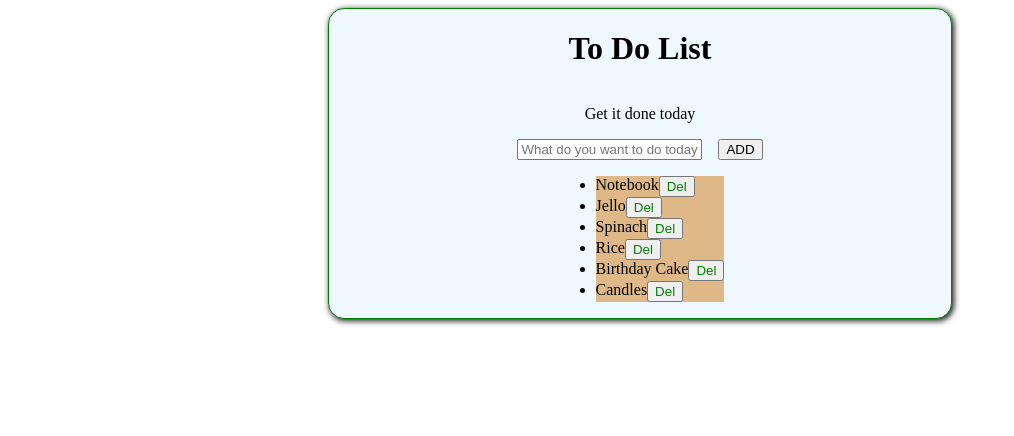
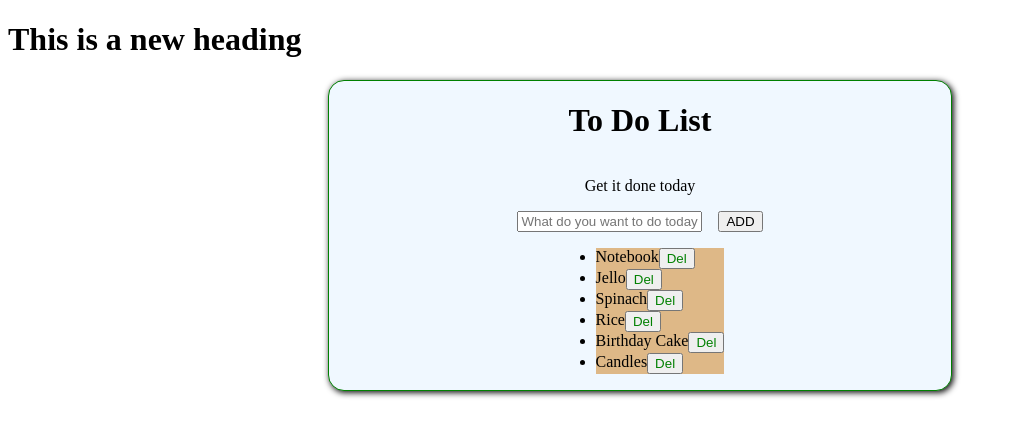
Before and after one commit to anujAJ07/javascript-tut, a plain HTML site: page index.html in a window 1280 px wide. Shown: the whole page, without its empty margins (0-1014 px from the left). Drawn offline with Linux system fonts and the light colour scheme.

Commit message:
adding new heading

```diff
--- a/index.html
+++ b/index.html
@@ -5,6 +5,7 @@
     <link rel="stylesheet" type="text/css" href="style.css">
 </head>
 <body>
+    <h1>This is a new heading</h1>
     <div class="container">
         <h1>To Do List</h1>
         <p id="first">Get it done today</p>
```
